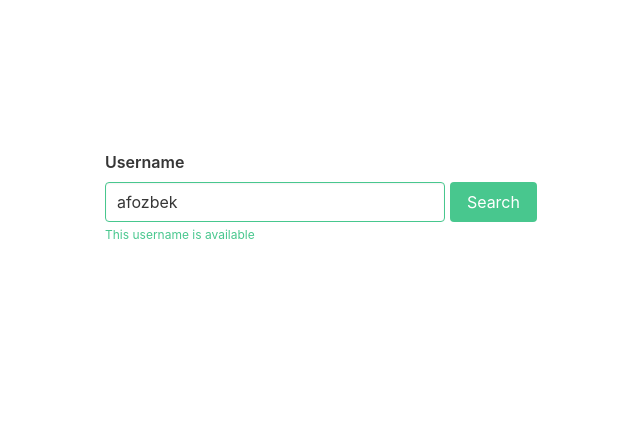
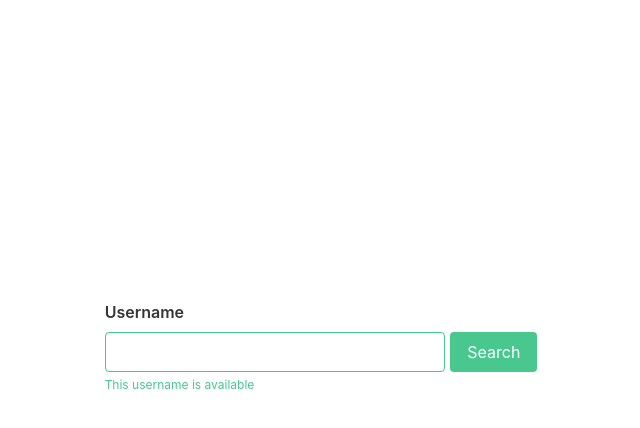
Before and after one commit to afozbek/vue-github-profiles, a Vue app: page / in a window 1280 px wide. Shown: the top 428 px of the page, without its empty margins (319-959 px from the left). Built offline with nearby package versions, Linux system fonts and the light colour scheme.

Commit message:
router düzenlendi

```diff
--- a/src/App.vue
+++ b/src/App.vue
@@ -1,65 +1,12 @@
 <template>
   <div class="m-container">
-    <div class="m-container__search" @keydown.enter="getUserData">
-      <b-field
-        class="m-container__searchInput"
-        label="Username"
-        type="is-success"
-        message="This username is available"
-      >
-        <b-input v-model="username" maxlength="30"></b-input>
-      </b-field>
-
-      <b-button
-        @click="getUserData"
-        class="m-container__searchButton"
-        type="is-success"
-      >
-        Search
-      </b-button>
-    </div>
-
-    <user-card-skeleton v-if="loading"></user-card-skeleton>
-    <user-card
-      v-else-if="!loading && hasUserLoaded"
-      :userData="user"
-    ></user-card>
+    <router-view></router-view>
   </div>
 </template>
 
 <script>
-import axios from "./github-instance";
-
-import UserCard from "@/components/UserCard.vue";
-import UserCardSkeleton from "@/components/Skeleton.vue";
-
 export default {
   name: "App",
-  data() {
-    return {
-      username: "afozbek",
-      user: {},
-      loading: false,
-      hasUserLoaded: false,
-    };
-  },
-  components: {
-    UserCard,
-    UserCardSkeleton,
-  },
-  methods: {
-    async getUserData() {
-      this.loading = true;
-
-      const result = await axios.get(`/users/${this.username}`);
-
-      this.user = result.data;
-      console.log({ ...result.data });
-
-      this.loading = false;
-      this.hasUserLoaded = true;
-    },
-  },
 };
 </script>
 
--- a/src/main.js
+++ b/src/main.js
@@ -1,5 +1,6 @@
 import Vue from "vue";
 import App from "./App.vue";
+import router from "./router";
 
 import Buefy from "buefy";
 import "buefy/dist/buefy.css";
@@ -9,5 +10,6 @@ Vue.use(Buefy);
 Vue.config.productionTip = false;
 
 new Vue({
+  router,
   render: (h) => h(App),
 }).$mount("#app");
```
